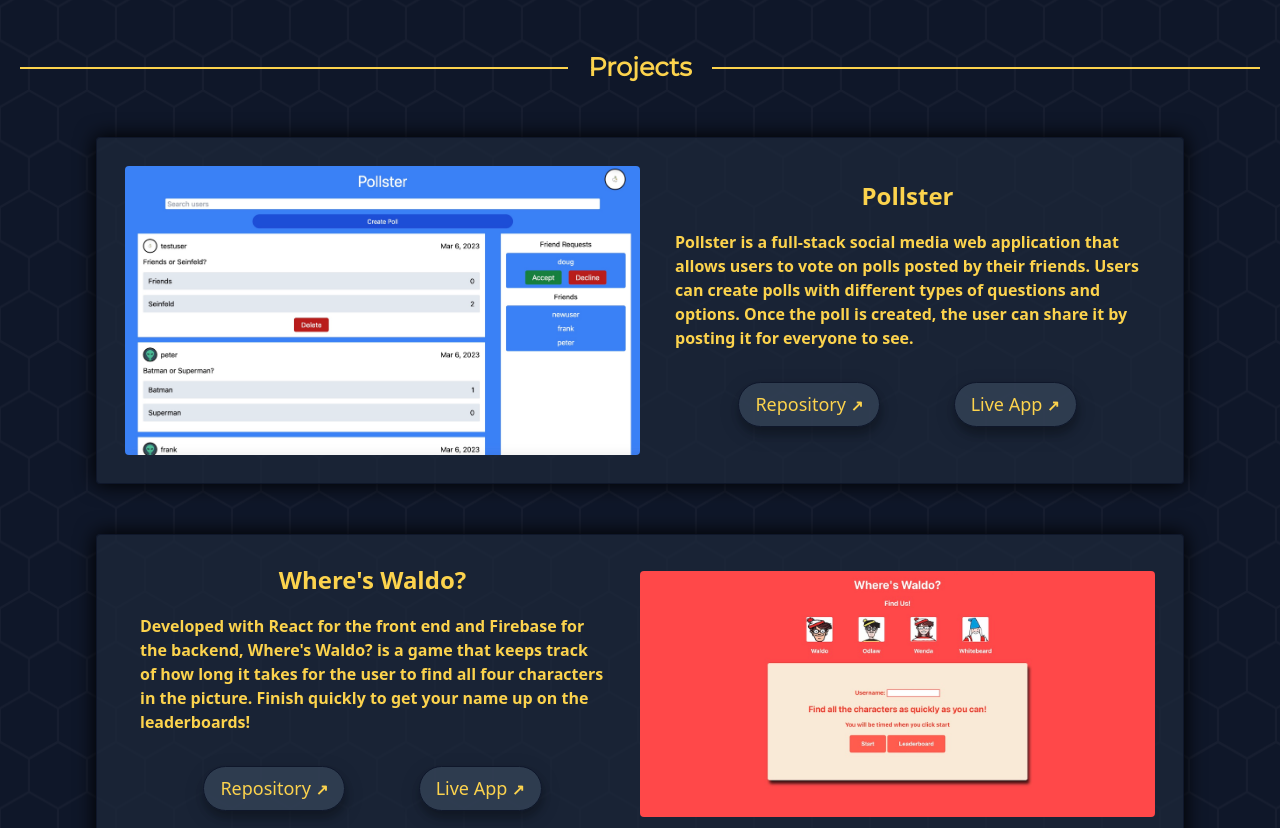
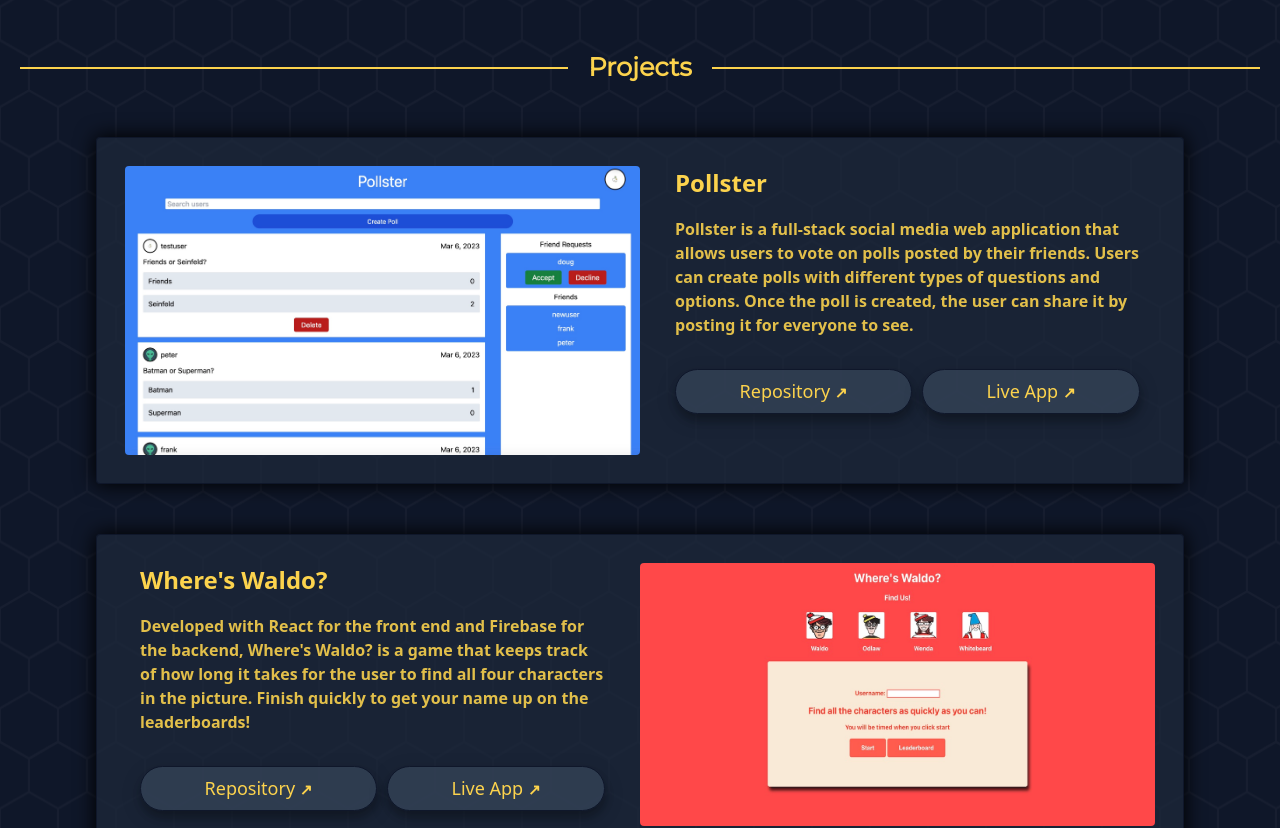
Before and after one commit to luhook04/personal-portfolio, a React (Create React App) app: page / in a window 1280 px wide. Shown: the part 1480-2308 px from the top of the page. Built offline with nearby package versions, Linux system fonts and the light colour scheme.

Commit message:
Uupdate project container css

```diff
--- a/src/App.css
+++ b/src/App.css
@@ -262,9 +262,7 @@
 
 h3 {
   font-size: 1.5rem;
-  margin: auto;
-  margin-bottom: 1rem;
-  margin-top: 1rem;
+  text-align: center;
 }
 
 .project-info {
@@ -275,6 +273,10 @@
   padding: 15px;
   font-weight: bolder;
   text-align: center;
+}
+
+.project-info p {
+  color: #fcd34de3;
 }
 
 .project-links li a {
@@ -302,6 +304,7 @@
   border: 1px rgb(15 23 42) solid;
   transition-property: background-color, color, transform;
   transition-duration: 0.7s;
+  flex-grow: 1;
 }
 
 .project-links a {
@@ -505,14 +508,14 @@
     color: white;
   }
 
-  .project-links li a:hover > span {
+  .project-links li:hover > a span {
     transform: rotate(45deg);
   }
 
   .project-links li:hover {
     background-color: #fcd34d;
-    color: #3b4157;
-    transform: scale(1.1);
+    color: rgb(15 23 42);
+    transform: scale(1.05);
   }
 
   nav img:hover {
@@ -550,10 +553,6 @@
     margin-bottom: 10px;
   }
 
-  h3 {
-    margin-top: -1rem;
-  }
-
   .project-links {
     font-size: 18px;
   }
@@ -561,7 +560,6 @@
   .project-container {
     display: flex;
     flex-direction: row;
-    align-items: center;
     justify-content: center;
     column-gap: 20px;
     margin-right: auto;
@@ -583,4 +581,9 @@
   .project-container:nth-child(odd) {
     flex-direction: row-reverse;
   }
+
+  h3 {
+    margin-top: -1rem;
+    text-align: left;
+  }
 }
```
